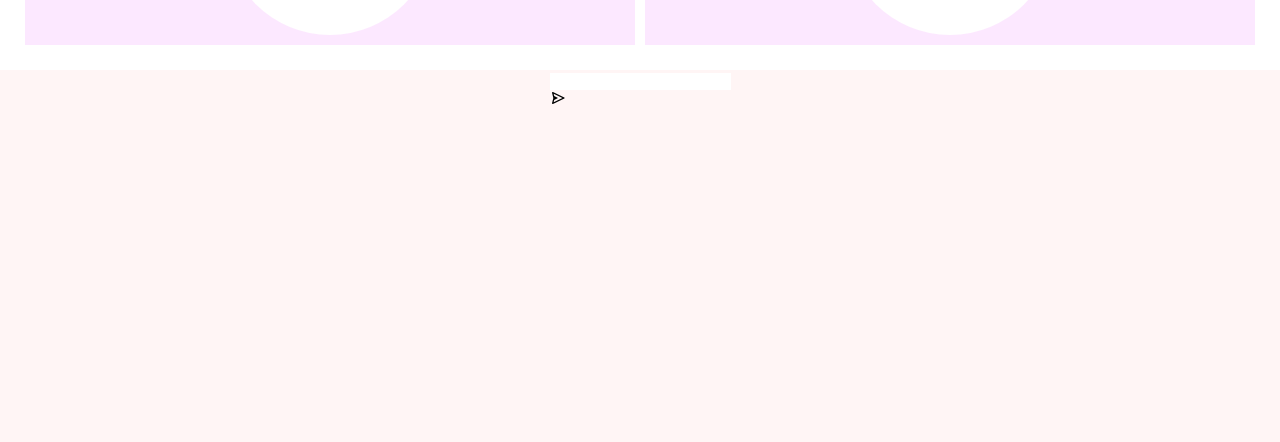
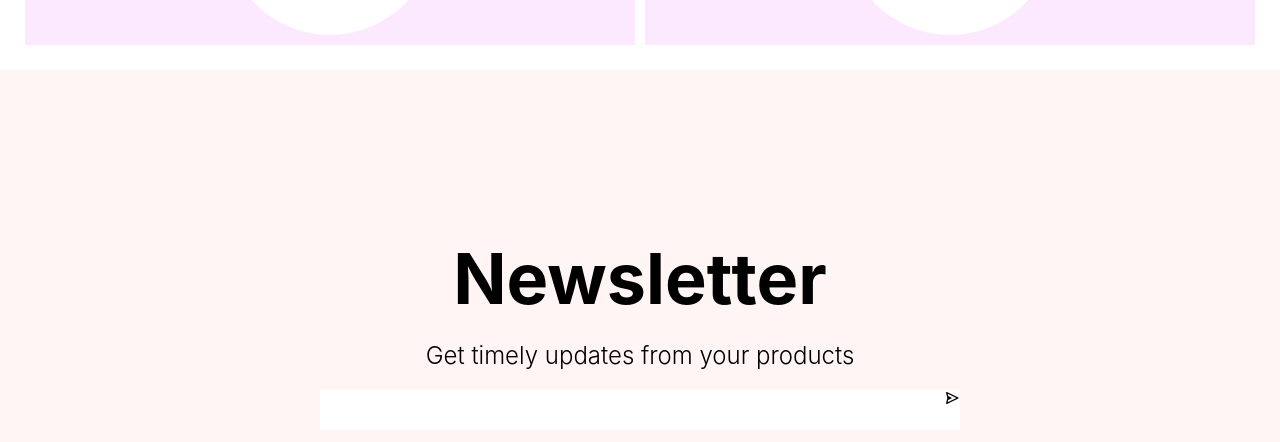
Before and after one commit to Akhrors-hub/Shopping, a React (Create React App) app: page / in a window 1280 px wide. Shown: the part 2236-2678 px from the top of the page. Built offline with nearby package versions, Linux system fonts and the light colour scheme; grey boxes are pictures that could not be loaded.

Commit message:
adding some hanges

```diff
--- a/src/components/Newsletter.js
+++ b/src/components/Newsletter.js
@@ -8,12 +8,26 @@ background-color: #fff5f5;
 height:60vh;
 width:100%;
 display: flex;
-alighn-items: center;
+align-items: center;
 justify-content: center;
+flex-direction: column;
 `
-const Title = styled.div``
-const Description = styled.div``
-const InputContainer = styled.div``
+const Title = styled.h1`
+font-size:70px;
+margin-bottom:20px;`
+const Description = styled.div`
+font-size: 24px;
+font-weight: 300;
+margin-bottom: 20px;
+`
+const InputContainer = styled.div`
+width:50%;
+height: 40px;
+background-color: white;
+display: flex;
+justify-content: space-between;
+border:1 ssolid lightgrey;
+`
 const Button = styled.div``
 const Input = styled.input`
 border: none;
@@ -22,9 +36,9 @@ outline:none;`
 const Newsletter = ()=> {
     return (
 <Container>
-            <Title>
+            <Title> Newsletter </Title>
                 <Description>
-
+  Get timely updates from your products
                 </Description>
                 <InputContainer>
 <Input />
@@ -32,7 +46,7 @@ const Newsletter = ()=> {
 <BiSend />
      </Button>
                 </InputContainer>
-            </Title>
+
 
 
 </Container>
```
